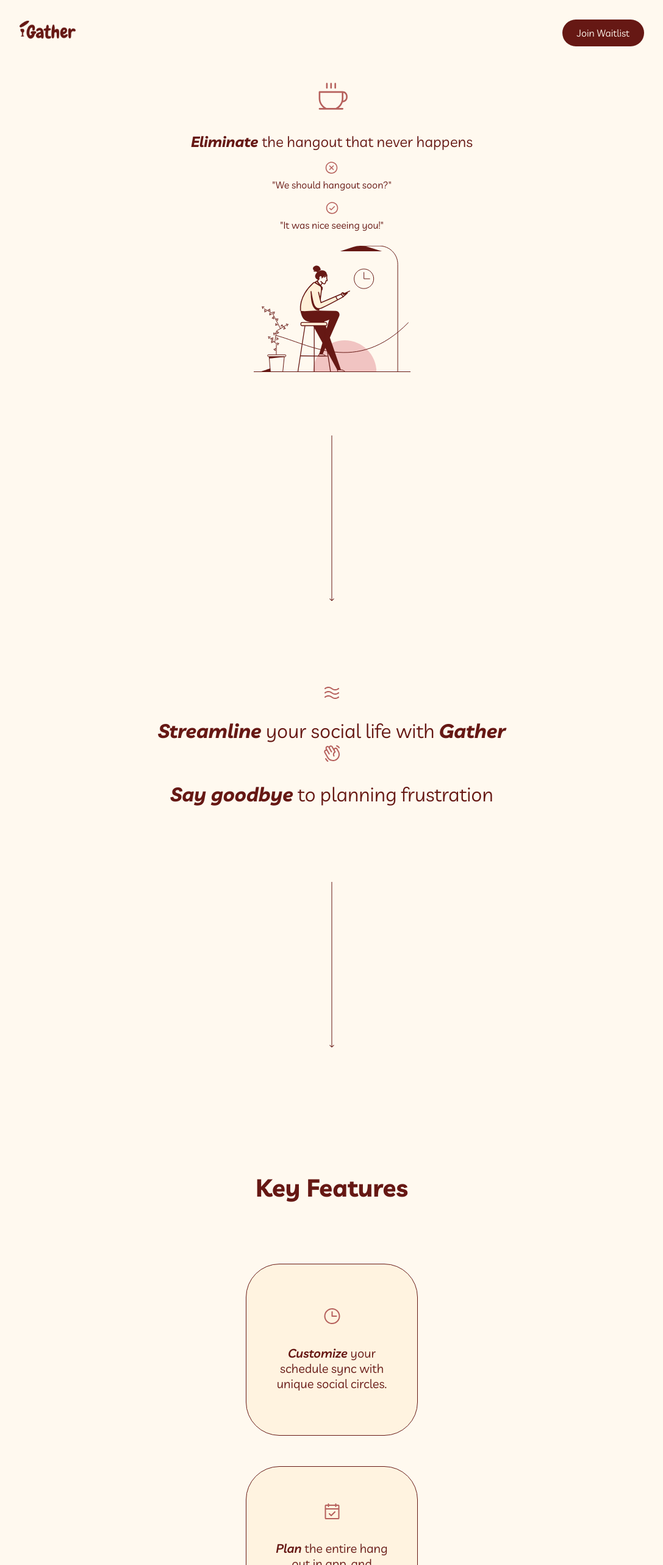
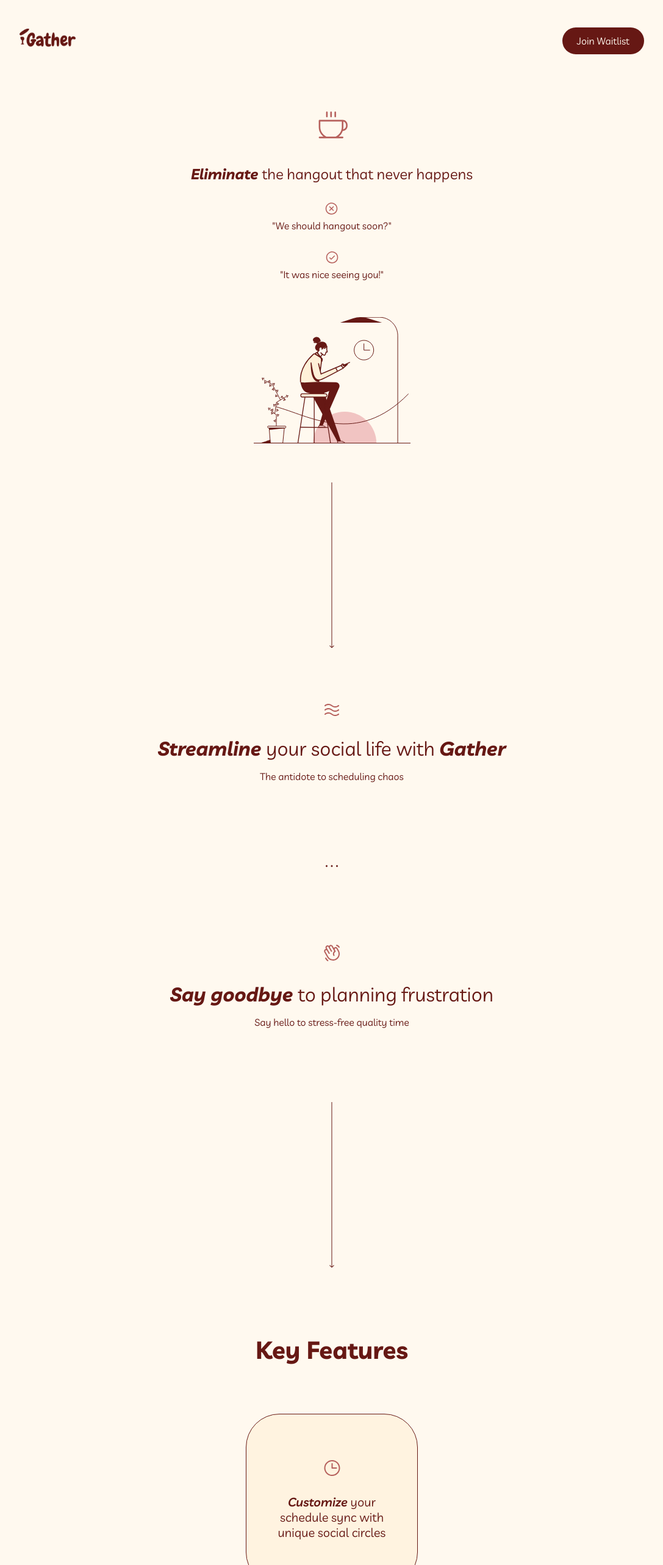
Before and after one commit to zeinabfarag/gather, a React (Create React App) app: page / in a window 1280 px wide. Shown: the top 2566 px of the page at 61% size, without its empty margins (96-1183 px from the left). Built offline with nearby package versions, Linux system fonts and the light colour scheme.

Commit message:
style tagline section, fix spacing according to design:

```diff
--- a/src/components/Footer/Footer.scss
+++ b/src/components/Footer/Footer.scss
@@ -3,7 +3,7 @@
   flex-direction: column;
   align-items: center;
   justify-content: center;
-  padding: 70px 0px;
+  padding: 45px 0px;
   border-top: 1px solid var(--wine);
   width: 100%;
 
@@ -11,7 +11,7 @@
     font-style: italic;
     font-weight: 600;
     text-decoration: underline;
-    padding-bottom: 25px;
+    padding-bottom: 15px;
   }
   &-text {
     font-weight: 500;
--- a/src/components/Header/Header.scss
+++ b/src/components/Header/Header.scss
@@ -7,7 +7,7 @@
         display: flex;
         justify-content: space-between;
         align-items: center;
-        padding: 2rem 1rem;
+        padding: 45px 30px;
         width: 80vw;
     }
 }
--- a/src/components/Headline/Headline.scss
+++ b/src/components/Headline/Headline.scss
@@ -1,11 +1,11 @@
 .headlines {
-    margin: 3vh 0;
-    gap: 2vh;
+    margin-top: 45px;
+    gap: 30px;
     max-width: 75vw;
 
     :first-child {
         text-align: center;
         font-size: 1.5rem;
-        gap: 3vh;
+        gap: 30px;
     }
 }
--- a/src/components/KeyFeatures/KeyFeatures.scss
+++ b/src/components/KeyFeatures/KeyFeatures.scss
@@ -1,8 +1,11 @@
 .key-features {
+  display: flex;
+  flex-direction: column;
+  align-items: center;
   text-align: center;
-  h1 {
-    padding: 100px 0px;
-  }
+  gap: 80px;
+  margin: 45px 0;
+
   .key-feature {
     font-size: 20px;
     border: 1.5px solid var(--wine);
@@ -16,12 +19,8 @@
     padding: 30px;
     height: 220px;
     width: 220px;
-    &:not(:last-child) {
-      margin-bottom: 50px;
-    }
-
     &-icon {
-      padding-bottom: 30px;
+      margin-bottom: 25px;
     }
     &-text {
       width: 200px;
--- a/src/components/SignUp/SignUp.scss
+++ b/src/components/SignUp/SignUp.scss
@@ -3,10 +3,10 @@
   flex-direction: column;
   align-items: center;
   justify-content: center;
-  padding-bottom: 115px;
   &-header {
     font-size: 24px;
     padding-bottom: 25px;
+
     span {
       font-style: italic;
       font-weight: 600;
--- a/src/components/Tagline/Tagline.js
+++ b/src/components/Tagline/Tagline.js
@@ -1,18 +1,37 @@
 import "./Tagline.scss";
 import { createElement } from "react";
+import { ThreeDots } from "../../assets";
 
 const Tagline = ({ taglines }) => {
   return (
     <div className="taglines flx-clmn-cntr">
-      {taglines.map(({ icon, text }, i) => (
-        <div className="tagline flx-clmn-cntr bold-span" key={i}>
-          <div className="tagline-icon">{createElement(icon)}</div>
-          <div
-            className="tagline-text"
-            dangerouslySetInnerHTML={{ __html: text }}
-          />
-        </div>
-      ))}
+      {/* Tagline 1 */}
+      <div className="tagline flx-clmn-cntr bold-span" key={0}>
+        <div className="tagline-icon">{createElement(taglines[0].icon)}</div>
+        <div
+          className="tagline-text"
+          dangerouslySetInnerHTML={{ __html: taglines[0].text }}
+        />
+        <p
+          className="tagline-subtext"
+          dangerouslySetInnerHTML={{ __html: taglines[0].subtext }}
+        />
+      </div>
+
+      <div className="dots">{createElement(ThreeDots)}</div>
+
+      {/* Tagline 2 */}
+      <div className="tagline flx-clmn-cntr bold-span" key={1}>
+        <div className="tagline-icon">{createElement(taglines[1].icon)}</div>
+        <div
+          className="tagline-text"
+          dangerouslySetInnerHTML={{ __html: taglines[1].text }}
+        />
+        <p
+          className="tagline-subtext"
+          dangerouslySetInnerHTML={{ __html: taglines[1].subtext }}
+        />
+      </div>
     </div>
   );
 };
--- a/src/components/Tagline/Tagline.scss
+++ b/src/components/Tagline/Tagline.scss
@@ -1,10 +1,16 @@
 .taglines {
-    margin: 3vh 0;
     max-width: 75vw;
 
     .tagline {
+        &-icon {
+            margin-bottom: 25px;
+        }
+
         text-align: center;
         font-size: 2rem;
-        gap: 3vh;
+    }
+
+    .dots{
+        margin: 105px 0;
     }
 }
--- a/src/pages/Home/Home.js
+++ b/src/pages/Home/Home.js
@@ -26,7 +26,7 @@ const Home = () => {
         <div className="arrow">{createElement(Arrow)}</div>
 
         {/* Tag Lines */}
-        <div className="tagline-section">
+        <div className="taglines-section">
           <Tagline taglines={HomeText.taglines} />
         </div>
 
--- a/src/pages/Home/Home.scss
+++ b/src/pages/Home/Home.scss
@@ -6,9 +6,24 @@
     flex-direction: column;
     align-items: center;
     justify-content: center;
+
+    .headline-image{
+      margin-top: 60px;
+    }
+
+    .taglines-section {
+      margin-top: 15px;
+      margin-bottom: 45px;
+    }
+
+    .signup-section{
+      margin-top: 45px;
+      margin-bottom: 105px;
+    }
+
   }
 
   .arrow {
-    padding: 100px 0px;
+    margin: 60px 0;
   }
 }
--- a/src/pages/Home/HomeText.js
+++ b/src/pages/Home/HomeText.js
@@ -20,19 +20,19 @@ const data = {
   taglines: [
     {
       icon: Wave,
-      text: "<span>Streamline</span> your social life with <span>Gather</span>",
+      text: "<span> Streamline </span> your social life with <span> Gather </span>",
       subtext: "The antidote to scheduling chaos",
     },
     {
       icon: HandWave,
-      text: "<span>Say goodbye</span> to planning frustration",
+      text: "<span> Say goodbye </span> to planning frustration",
       subtext: "Say hello to stress-free quality time",
     },
   ],
   features: [
     {
       icon: Clock,
-      text: " <span> Customize </span> your schedule sync with unique social circles.",
+      text: " <span> Customize </span> your schedule sync with unique social circles",
     },
     {
       icon: Calendar,
```
